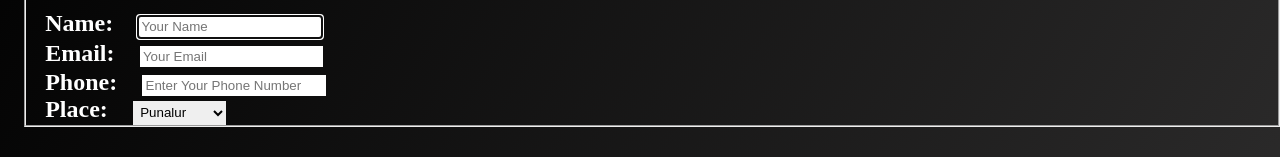
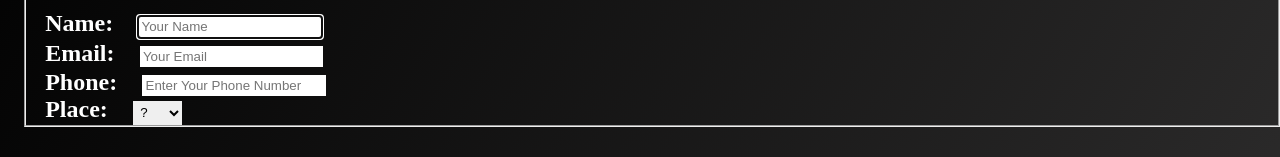
Before and after one commit to RishabhKichu/Booking, a plain HTML site: page index.html in a window 1280 px wide. Shown: the part 243-400 px from the top of the page. Drawn offline with Linux system fonts and the light colour scheme.

Commit message:
Update index.html

```diff
--- a/index.html
+++ b/index.html
@@ -17,9 +17,9 @@
             <label class="email" for="email">Email: </label><input id="email" class="email" type="text" name="email" id="email" notrequired placeholder="Your Email" pattern="[a-zA-Z]{3,}@[a-zA-Z]{3,}[.]{1}com" title="Please Enter In A Vaild Email Adress"><br>
             <label class="num" for="phone">Phone: </label><input id="num" class="num" type="tel" name="phone" id="phone" required placeholder="Enter Your Phone Number" pattern="[0-9]{8}" min="8" max="8" title="Please enter a valid phone number" ><br>
             <label class="place" for="Place">Place: </label><select id="place" class="place" name="District" required>
-                <option value="Punalur">Punalur</option>
-                <option value="Trivandrum">Trivandrum</option>
-                <option value="Kochi">Kochi</option>
+                <option value="Punalur">?</option>
+                <option value="Trivandrum">??</option>
+                <option value="Kochi">???</option>
             </select>
             <br>
         </fieldset>
```
